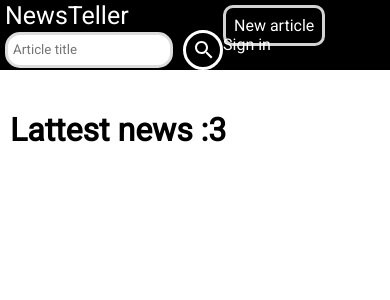
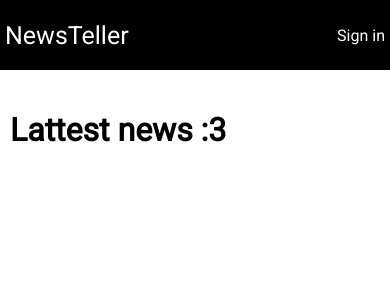
Before and after one commit to punk1503/NewsTeller, a Django app: page / in a window 390 px wide. Shown: the top 300 px of the page. Run offline with Django 3.2, Linux system fonts and the light colour scheme.

Commit message:
Added media querie for hiding navbar elements #6
Fixed elements right and left alignment.

```diff
--- a/news/static/news/css/navbar.css
+++ b/news/static/news/css/navbar.css
@@ -13,7 +13,19 @@
 	color: white;
 }
 
-.navbar form {
+.navbar__left {
+	display: flex;
+	align-items: center;
+	margin-right: auto;
+}
+
+.navbar__right {
+	display: flex;
+	align-items: center;
+	margin-left: auto;
+}
+
+.navbar > .navbar__left > form {
 	display: flex;
 	align-items: center;
 }
@@ -50,7 +62,6 @@
 	background-color: rgba(0, 0, 0, 0);
 	padding: 8px;
 	color: hsl(0, 0%, 83%);
-	margin-left: auto;
 	margin-right: 10px;
 }
 
@@ -59,11 +70,11 @@
 	height: 50px;
 	border: 3px white solid;
 	border-radius: 50%;
-	margin: 0;
+	justify-self: flex-start;
 }
 
-@media (max-width: 546) {
-	.normal-screen-block * {
+@media (max-width: 546px) {
+	.navbar > .navbar__left > form, a.navbar__btn {
 		display: none;
 	}
 }
```
